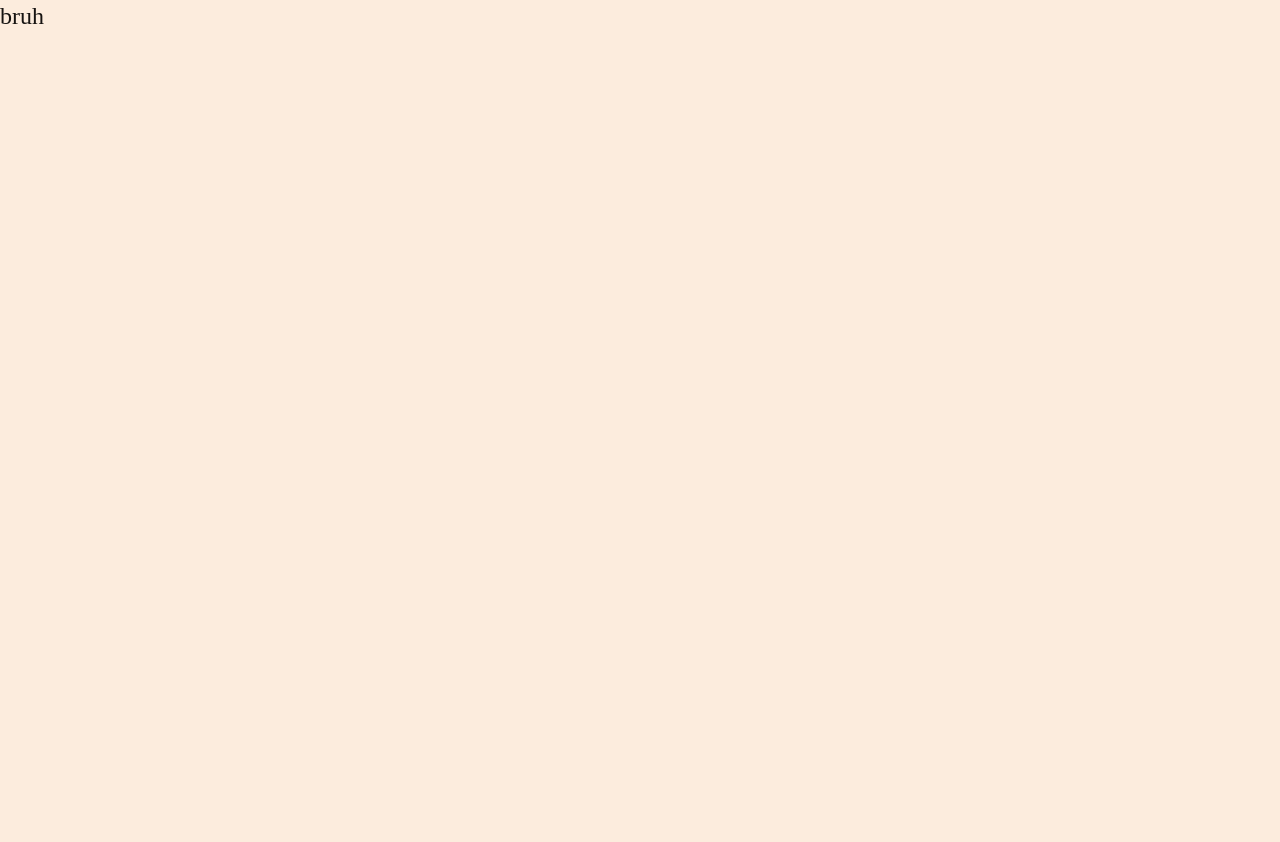
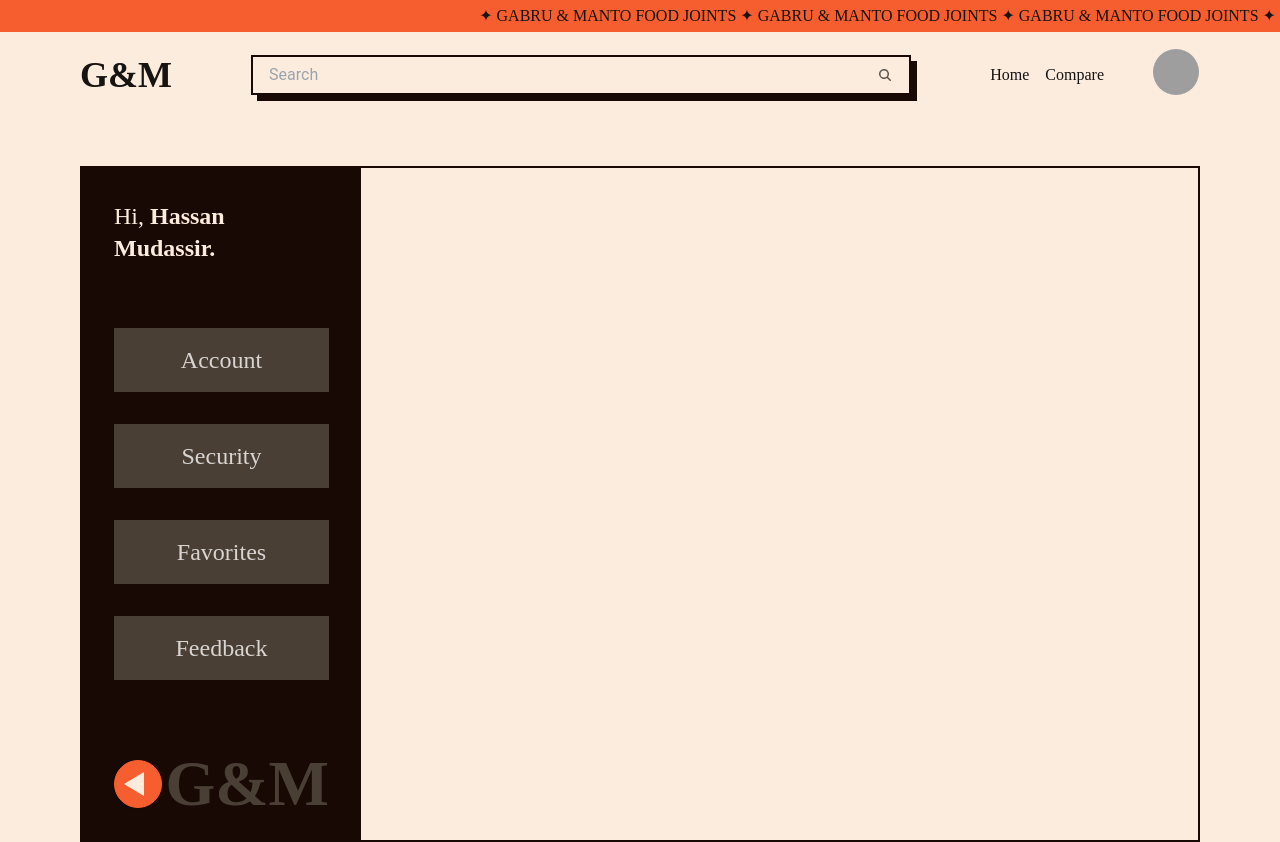
Before and after one commit to AbdullahEnemy/gabru-manto, a React (Create React App) app in the folder client/: page /dashboard in a window 1280 px wide. Shown: the top 842 px of the page. Before the commit the page ends 800 px from the top, so only its background shows below. Built offline with nearby package versions, Linux system fonts and the light colour scheme; grey boxes are pictures that could not be loaded.

Commit message:
feat: dashboard

```diff
--- a/client/src/App.css
+++ b/client/src/App.css
@@ -1,5 +1,9 @@
 h1 {
   @apply text-2xl font-mono;
+}
+
+p {
+  @apply font-mono;
 }
 
 .bordered-shadow {
@@ -93,3 +97,10 @@ h1 {
 .selections-section {
   @apply flex flex-col items-center w-[750px];
 }
+
+/* Dashboard.jsx */
+
+.dashboard-nav-btn {
+  /* focus:bg-primary focus:text-secondary */
+  @apply btn btn-neutral rounded-none w-full h-16 font-mono text-2xl font-thin;
+}
--- /dev/null
+++ b/client/src/components/DashboardAccount.jsx
@@ -0,0 +1,34 @@
+import React from "react";
+
+// TODO: connect backend and add props
+
+const DashboardAccount = () => {
+  return (
+    <>
+      <div className="flex flex-col gap-12">
+        <div>
+          <p>Username:</p>
+          <h1>hmudassir</h1>
+        </div>
+
+        <div>
+          <p>Email:</p>
+          <h1>hassan@gmail.com</h1>
+        </div>
+
+        <div className="flex gap-16">
+          <div>
+            <p>First Name:</p>
+            <h1>Hassan</h1>
+          </div>
+          <div>
+            <p>Last Name:</p>
+            <h1>Mudassir</h1>
+          </div>
+        </div>
+      </div>
+    </>
+  );
+};
+
+export default DashboardAccount;
--- /dev/null
+++ b/client/src/components/DashboardFavorites.jsx
@@ -0,0 +1,7 @@
+import React from "react";
+
+const DashboardFavorites = () => {
+  return <h1>Favorite List</h1>;
+};
+
+export default DashboardFavorites;
--- /dev/null
+++ b/client/src/components/DashboardFeedback.jsx
@@ -0,0 +1,20 @@
+import React from "react";
+
+const DashboardFeedback = () => {
+  return (
+    <>
+      <div className="flex flex-col gap-8">
+        <input
+          type="text"
+          className="input font-mono input-bordered rounded-none"
+          placeholder="Feedback"
+        />
+        <button className="btn bg-secondary text-primary rounded-none font-mono">
+          Submit
+        </button>
+      </div>
+    </>
+  );
+};
+
+export default DashboardFeedback;
--- /dev/null
+++ b/client/src/components/DashboardSecurity.jsx
@@ -0,0 +1,33 @@
+import React from "react";
+
+// TODO: implement security and error handling
+
+const DashboardSecurity = () => {
+  return (
+    <>
+      <div className="flex flex-col gap-16">
+        <div className="flex flex-col gap-8">
+          <input
+            type="password"
+            className="input input-bordered rounded-none font-mono"
+            name=""
+            id=""
+            placeholder="Old Password"
+          />
+          <input
+            type="password"
+            className="input input-bordered rounded-none font-mono"
+            name=""
+            id=""
+            placeholder="New Password"
+          />
+        </div>
+        <button className="btn btn-accent font-mono rounded-none">
+          Change Password
+        </button>
+      </div>
+    </>
+  );
+};
+
+export default DashboardSecurity;
--- a/client/src/pages/Dashboard.jsx
+++ b/client/src/pages/Dashboard.jsx
@@ -1,10 +1,90 @@
-import React from "react";
+import React, { useState } from "react";
+import Navbar from "../components/Navbar";
+import TopTextStrip from "../components/TopTextStrip";
+import Footer from "../components/Footer";
+import DashboardAccount from "../components/DashboardAccount";
+import DashboardSecurity from "../components/DashboardSecurity";
+import DashboardFavorites from "../components/DashboardFavorites";
+import DashboardFeedback from "../components/DashboardFeedback";
+import { Link } from "react-router-dom";
 
 const Dashboard = () => {
+  // The four menus
+  let menus = [
+    <DashboardAccount />,
+    <DashboardSecurity />,
+    <DashboardFavorites />,
+    <DashboardFeedback />,
+  ];
+
+  // testing
+  let [currentMenu, setCurrentMenu] = useState();
+
+  const activateMenu = (event) => {
+    menus.forEach((_, index) => {
+      if (index === event) setCurrentMenu(menus[index]);
+    });
+  };
+
   return (
-    <div>
-      <h1>bruh</h1>
-    </div>
+    <>
+      <TopTextStrip />
+      <Navbar />
+
+      <div className="page-section border-default mb-16 flex items-center">
+        {/* Side Menu */}
+        <div className="flex flex-col w-1/4 h-fit bg-secondary items-center">
+          <div className="m-8">
+            <h1 className="text-primary">
+              {/* TODO: add user's name */}
+              Hi, <span className="font-bold">Hassan Mudassir.</span>
+            </h1>
+            {/* Buttons */}
+            <div className="flex flex-col gap-8 mt-16">
+              <button
+                className="dashboard-nav-btn"
+                onClick={() => activateMenu(0)}
+              >
+                Account
+              </button>
+              <button
+                className="dashboard-nav-btn"
+                onClick={() => activateMenu(1)}
+              >
+                Security
+              </button>
+              <button
+                className="dashboard-nav-btn"
+                onClick={() => activateMenu(2)}
+              >
+                Favorites
+              </button>
+              <button
+                className="dashboard-nav-btn"
+                onClick={() => activateMenu(3)}
+              >
+                Feedback
+              </button>
+            </div>
+
+            {/* SideMenu footer */}
+            <div className="flex justify-between items-center mt-20">
+              <Link to={"/"}>
+                <button className="btn btn-circle btn-accent">
+                  <img className="w-5 mr-2" src="btn-arrow.svg" alt="" />
+                </button>
+              </Link>
+              <h1 className="text-[64px] text-neutral font-bold">G&M</h1>
+            </div>
+          </div>
+        </div>
+
+        {/* Render Menu Here */}
+        <div className="m-16">{currentMenu}</div>
+      </div>
+
+      <Footer />
+    </>
   );
 };
 
```
Also changed, not shown: client/public/btn-arrow.svg (added).
